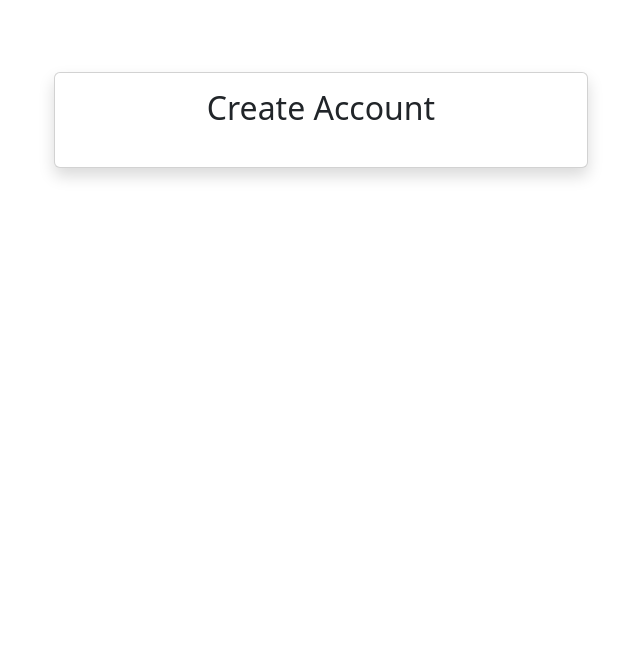
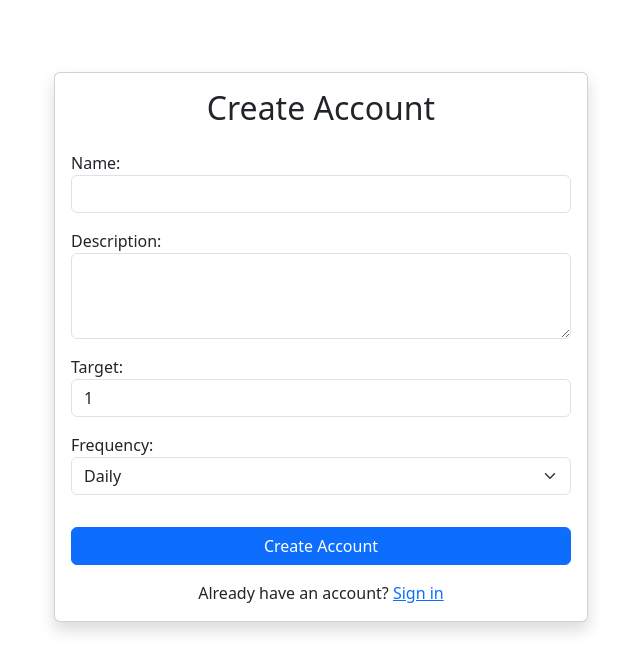
Before and after one commit to aishieee/p4-habit-tracker, a Django app: template habits/templates/registration/register.html in a window 1280 px wide. Shown: the part 56-728 px from the top of the page, without its empty margins (319-959 px from the left). Run offline with Django 5.2, Linux system fonts and the light colour scheme; the template is opened without the code that fills it: values that come from a table or form of the project are taken from there, others are empty.

Commit message:
Add form rendering, submit button, and login link to register page

```diff
--- a/habits/templates/registration/register.html
+++ b/habits/templates/registration/register.html
@@ -29,4 +29,25 @@
     </div>
   {% endif %}
 
+  {{ form.as_p }}
+
+  <!-- Submit button -->
+  <button type="submit" class="btn btn-primary w-100 mt-3">
+    Create Account
+  </button>
+</form>
+
+<!-- Link to login page for existing users -->
+<div class="text-center mt-3">
+  <p class="mb-0">
+    Already have an account?
+    <a href="{% url 'login' %}">Sign in</a>
+  </p>
+</div>
+</div>
+</div>
+</div>
+</div>
+</div>
+
 {% endblock %}
```
